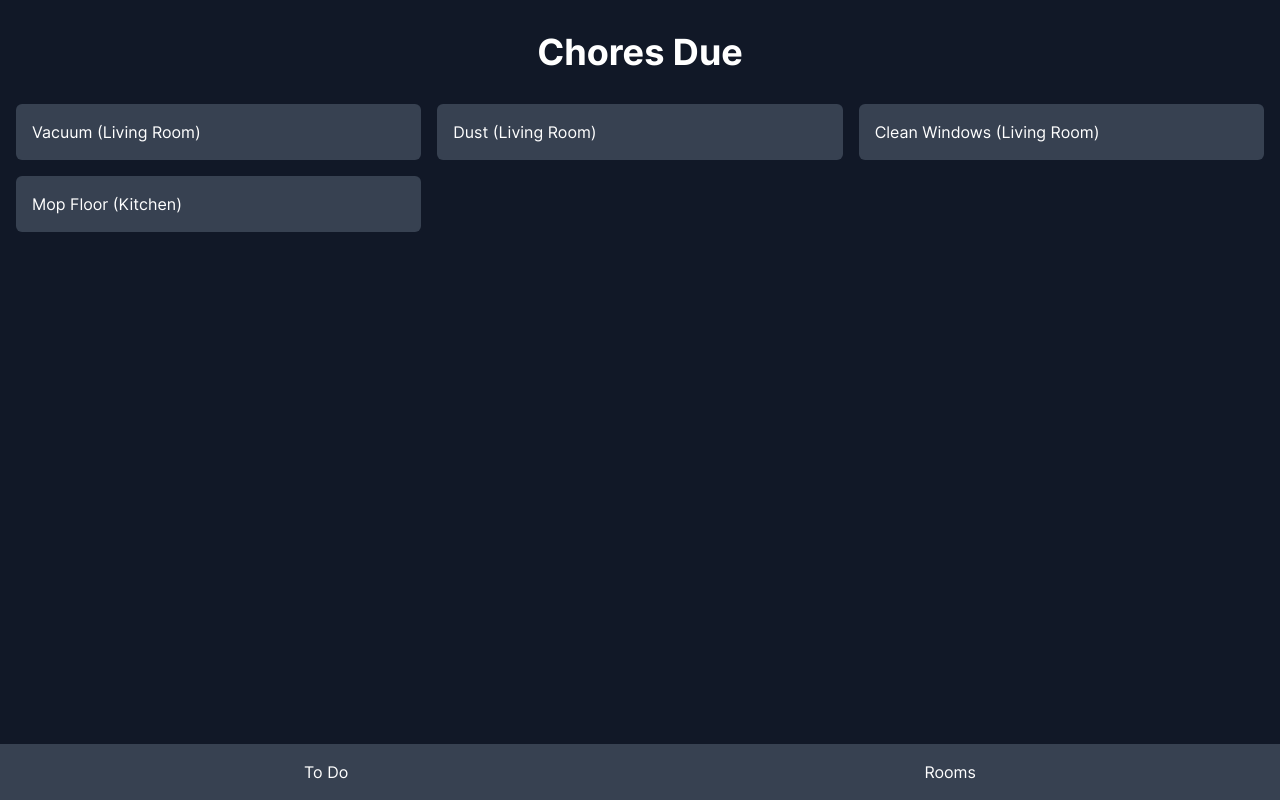
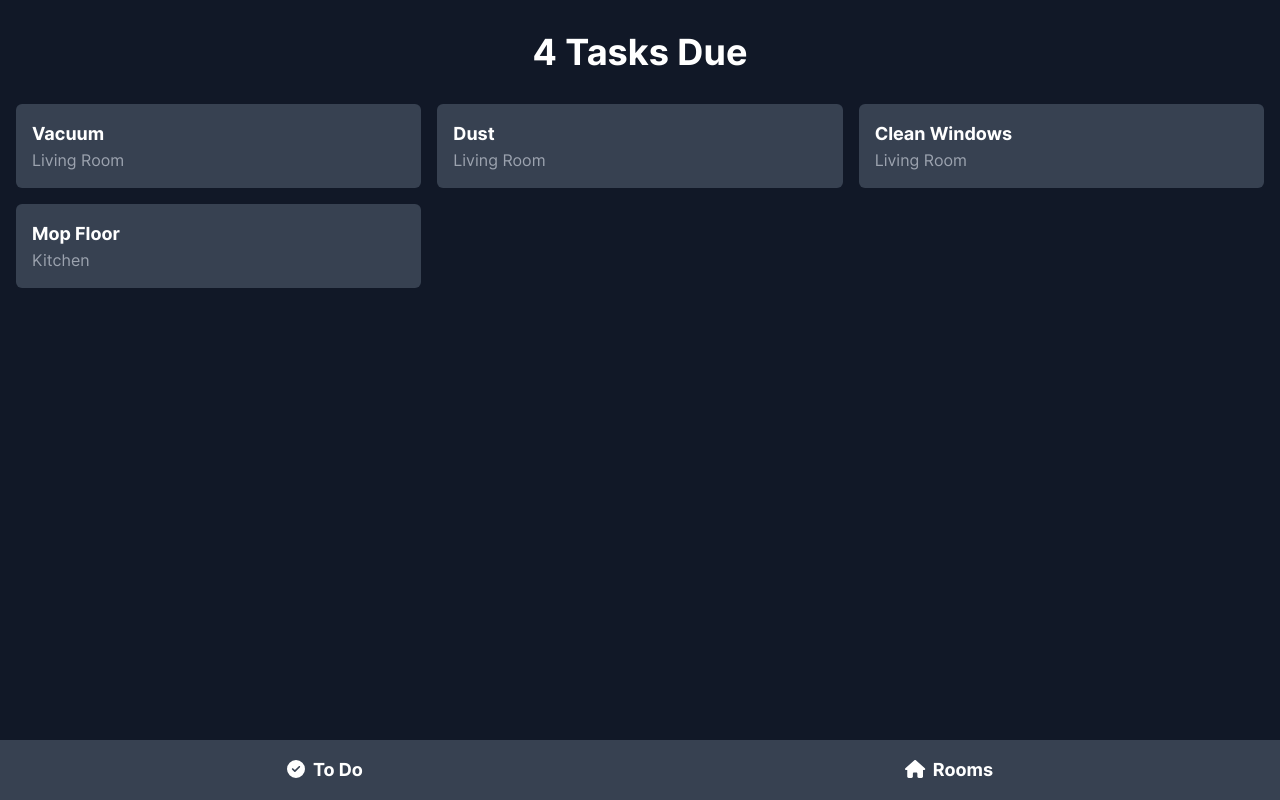
Before and after one commit to Spencer-Lewis/household-chores, a React (Vite) app: page / in a window 1280 px wide. Built offline with nearby package versions, Linux system fonts and the light colour scheme.

Commit message:
I'm a style boi 4 lyfe

```diff
--- a/src/components/ChoresDueList.tsx
+++ b/src/components/ChoresDueList.tsx
@@ -1,3 +1,5 @@
+import { faCheckCircle } from '@fortawesome/free-solid-svg-icons';
+import { FontAwesomeIcon } from '@fortawesome/react-fontawesome';
 import React, { useState } from 'react';
 import { Chore } from '../types';
 
@@ -13,6 +15,11 @@ export const ChoresDueList: React.FC<Props> = ({ choresDueToday, onCheckmarkClic
     setSelectedChoreId(choreId);
   };
 
+  const handleCheckmarkClick = (e: React.MouseEvent, chore: Chore) => {
+    e.stopPropagation();
+    onCheckmarkClick(chore);
+  };
+
   return (
     <ul className="grid gap-4 md:grid-cols-2 lg:grid-cols-3">
       {choresDueToday.length > 0 ? (
@@ -22,21 +29,22 @@ export const ChoresDueList: React.FC<Props> = ({ choresDueToday, onCheckmarkClic
             className="bg-gray-700 hover:bg-gray-600 text-white py-4 px-4 rounded-md relative cursor-pointer"
             onClick={() => handleChoreItemClick(chore.id)}
           >
-            {chore.name} ({chore.roomName})
-            <span className={`absolute top-0 right-0 -mt-1 -mr-1 ${selectedChoreId === chore.id ? '' : 'hidden'}`}>
-              <svg
-                xmlns="http://www.w3.org/2000/svg"
-                className="h-5 w-5"
-                viewBox="0 0 20 20"
-                onClick={() => onCheckmarkClick(chore)}
+            <div>
+              <h3 className="text-lg font-bold">{chore.name}</h3>
+              <p className="text-gray-400">{chore.roomName}</p>
+            </div>
+            <span className={`absolute top-2 right-2 ${selectedChoreId === chore.id ? '' : 'hidden'}`}>
+              <button
+                type="button"
+                className="p-2 rounded-full"
+                onClick={(e) => handleCheckmarkClick(e, chore)}
               >
-                <path
-                  fillRule="evenodd"
-                  d="M17.707 5.293a1 1 0 010 1.414l-10 10a1 1 0 01-1.414 0l-5-5a1 1 0 011.414-1.414L7 12.586l9.293-9.293a1 1 0 011.414 0z"
-                  clipRule="evenodd"
-                  fill="currentColor" // Update fill property to use 'currentColor'
+                <FontAwesomeIcon
+                  icon={faCheckCircle}
+                  className="text-green-500 text-5xl"
                 />
-              </svg>
+                <span className="w-2 h-2 bg-green-500 absolute top-1/2 left-1/2 transform -translate-x-1/2 -translate-y-1/2 opacity-0 rounded-full pointer-events-none"></span>
+              </button>
             </span>
           </li>
         ))
--- a/src/components/NavBar.tsx
+++ b/src/components/NavBar.tsx
@@ -1,3 +1,5 @@
+import { faCheckCircle, faHome } from '@fortawesome/free-solid-svg-icons';
+import { FontAwesomeIcon } from '@fortawesome/react-fontawesome';
 import { Link, useLocation } from "react-router-dom";
 
 const NavBar = () => {
@@ -8,13 +10,15 @@ const NavBar = () => {
   return (
     <nav className="fixed bottom-0 left-0 w-full bg-gray-700 p-4 flex justify-around">
       <Link to="/" className={`text-white ${currentPath === '/' ? 'text-green-500' : ''}`}>
-        To Do
+        <FontAwesomeIcon icon={faCheckCircle} className="mr-2 text-lg" />
+        <span className="font-bold text-lg">To Do</span>
       </Link>
       <Link
         to="/rooms"
         className={`text-white ${currentPath.includes('/rooms') ? 'text-green-500' : ''}`}
       >
-        Rooms
+        <FontAwesomeIcon icon={faHome} className="mr-2 text-lg" />
+        <span className="font-bold text-lg">Rooms</span>
       </Link>
     </nav>
   );
--- a/src/pages/Home.tsx
+++ b/src/pages/Home.tsx
@@ -45,7 +45,7 @@ const HomeDashboard = () => {
     <div className="bg-gray-900 text-white min-h-screen">
       <div className="fixed top-0 left-0 right-0 py-8 z-50">
         <div className="container mx-auto px-4">
-          <h1 className="text-4xl font-bold mb-8 flex justify-center">Chores Due</h1>
+          <h1 className="text-4xl font-bold mb-8 flex justify-center">{choresDueToday.length} Tasks Due</h1>
           <ChoresDueList choresDueToday={choresDueToday} onCheckmarkClick={handleCheckmarkClick} />
         </div>
       </div>
```
